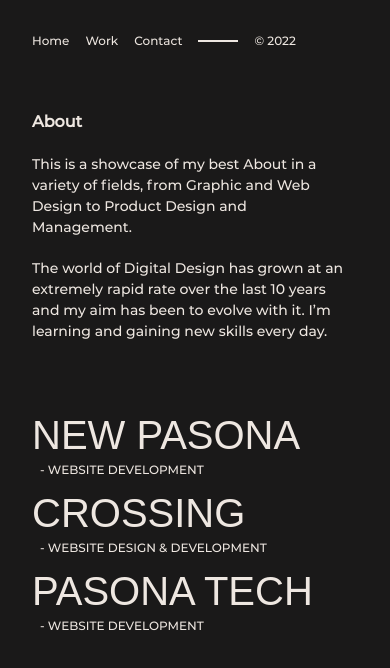
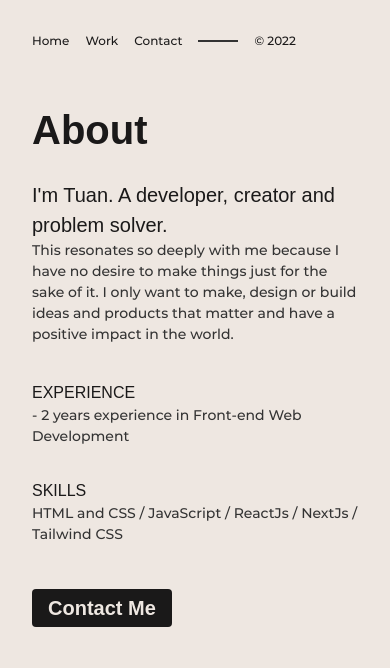
Before and after one commit to h-danhtuan/next-porfolio, a Next.js app: page /about in a window 390 px wide. Shown: the top 668 px of the page. Built offline with nearby package versions, Linux system fonts and the light colour scheme; a web font is replaced by a local one.

Commit message:
add about page and fix responsive

```diff
--- a/src/pages/about.js
+++ b/src/pages/about.js
@@ -2,8 +2,8 @@ import Link from "next/link";
 
 const About = () => {
   return (
-    <div className="flex flex-col lg:flex-row bg-[#1a1919] text-[12px] text-[#EEE7E1] min-h-screen">
-      <div className="w-full lg:w-1/12 px-8 font-mondium">
+    <div className="flex flex-col lg:flex-row bg-[#EEE7E1] text-[12px] min-h-screen">
+      <div className="w-full lg:w-1/12 px-8 font-mondium text-[#1a1919]">
         <div className="flex flex-row lg:flex-col mt-8 lg:mt-4">
           <div className="rotate-0 lg:-rotate-90 mr-4 lg:mr-0 lg:mt-20 desk:mt-24 z-50">
             <Link href="/">
@@ -20,56 +20,62 @@ const About = () => {
               <a className="">Contact</a>
             </Link>
           </div>
-          <div className="rotate-0 lg:-rotate-90 mr-4 lg:mr-0 mt-2 lg:mt-24 h-[2px] w-[40px] bg-[#EEE7E1] lg:-ml-2 xl:ml-1 2xl:ml-3 desk:ml-7"></div>
+          <div className="rotate-0 lg:-rotate-90 mr-4 lg:mr-0 mt-2 lg:mt-24 h-[2px] w-[40px] bg-[#333] lg:-ml-2 xl:ml-1 2xl:ml-3 desk:ml-7"></div>
           <div className="rotate-0 lg:-rotate-90 mr-4 lg:mr-0 lg:mt-40 xl:mt-64">
             &#169; 2022
           </div>
         </div>
       </div>
-      <div className="w-full lg:w-4/12 px-8 font-mondium pt-[60px] lg:pt-[300px] xl:pt-[380px] 2xl:pt-[400px] desk:pt-[430px] pr-10">
-        <div className="pb-5 font-semibold text-[16px]">About</div>
-        <div className="pb-5 font-thin text-[14px]">
-          This is a showcase of my best About in a variety of fields, from
-          Graphic and Web Design to Product Design and Management.
-        </div>
-        <div className="pb-5 font-thin text-[14px]">
-          The world of Digital Design has grown at an extremely rapid rate over
-          the last 10 years and my aim has been to evolve with it. I’m learning
-          and gaining new skills every day.
-        </div>
-      </div>
-      <div className="w-full lg:w-7/12 h-full px-8">
-        <div className=" uppercase pt-12 lg:pt-72 xl:pt-80 2xl:pt-64 font-extralight leading-tight lg:leading-none flex flex-col">
-          <div className="">
-            <Link href="/About/new-pasona">
-              <a className="font-grand text-[40px] lg:text-[75px] xl:text-[80px] 2xl:text-[100px]">
-                New Pasona
-              </a>
-            </Link>
-            <div className="text-[12px] leading-[20px] font-mondium ml-2 leading-[1em] mb-2">
-              - Website Development
+
+      {/* main content */}
+      <div className="w-full px-8 font-mondium pt-[50px] lg:pt-[65px] xl:pt-[70px] 2xl:pt-[90px] desk:pt-[105px] lg:ml-12 lg:pr-12">
+        <div className="flex flex-col lg:flex-row justify-between items-center text-[#1a1919]">
+          <div className="items-start w-full">
+            <div className="pb-5 font-semibold text-[40px] lg:text-[60px] xl:text-[75px] 2xl:text-[90px] desk:text-[120px] font-grand">
+              About
+            </div>
+            <div className="font-grand text-[20px] lg:text-[28px] xl:text-[36px]">
+              I&apos;m Tuan. A developer, creator and problem solver.
             </div>
           </div>
+          {/* <div className="md:w-1/2 lg:w-1/4 mb-4 lg:mb-0">
+            <img
+              src="https://res.cloudinary.com/liv/image/upload/v1641620884/me-2_napokr.jpg"
+              alt="self-image"
+              className="h-64"
+            />
+          </div> */}
+        </div>
 
-          <div className="">
-            <Link href="/About/crossing">
-              <a className="font-grand text-[40px] lg:text-[75px] xl:text-[80px] 2xl:text-[100px]">
-                Crossing
-              </a>
-            </Link>
-            <div className="text-[12px] leading-[20px] font-mondium ml-2 leading-[1em] mb-2">
-              - Website Design & Development
+        <div className="items-start">
+          <div className="pb-5 font-thin text-[14px] text-[#333] lg:w-3/4 2xl:w-3/5">
+            This resonates so deeply with me because I have no desire to make
+            things just for the sake of it. I only want to make, design or build
+            ideas and products that matter and have a positive impact in the
+            world.
+          </div>
+
+          <div className="mt-4">
+            <div className="uppercase font-grand text-[16px] lg:text-[18px] xl:text-[20px] text-[#1a1919]">
+              experience
+            </div>
+            <div className="font-mondium text-[14px] text-[#333]">
+              - 2 years experience in Front-end Web Development
             </div>
           </div>
-
-          <div>
-            <Link href="/About/pasona-tech">
-              <a className="font-grand text-[40px] lg:text-[75px] xl:text-[80px] 2xl:text-[100px]">
-                Pasona Tech
-              </a>
-            </Link>
-            <div className="text-[12px] leading-[20px] font-mondium ml-2 leading-[1em]">
-              - Website Development
+          <div className="mt-8">
+            <div className="uppercase font-grand text-[16px] lg:text-[18px] xl:text-[20px] text-[#1a1919]">
+              skills
+            </div>
+            <div className="font-mondium text-[14px] text-[#333]">
+              HTML and CSS / JavaScript / ReactJs / NextJs / Tailwind CSS
+            </div>
+            <div className="mt-12 mb-8">
+              <Link href="/contact">
+                <a className="bg-[#1a1919] text-[#EEE7E1] hover:opacity-70 font-bold py-2 px-4 rounded font-grand text-[20px]">
+                  Contact Me
+                </a>
+              </Link>
             </div>
           </div>
         </div>
--- a/src/pages/index.js
+++ b/src/pages/index.js
@@ -16,23 +16,21 @@ export default function Home() {
             </Link>
           </div>
           <div className="rotate-0 lg:-rotate-90 mr-4 lg:mr-0 mt-2 lg:mt-24 h-[2px] w-[40px] bg-[#1a1919] lg:-ml-2 xl:ml-1 2xl:ml-3 desk:ml-7"></div>
-          <div className="rotate-0 lg:-rotate-90 mr-4 lg:mr-0 lg:mt-40 lg:mt-72">
+          <div className="rotate-0 lg:-rotate-90 mr-4 lg:mr-0 lg:mt-48 xl:mt-72">
             &#169; 2022
           </div>
         </div>
       </div>
       <div className="w-full lg:w-4/12 px-8 font-mondium text-text-small pt-[60px] lg:pt-[300px] xl:pt-[430px] pr-10">
         <div className="pb-5 font-semibold text-[16px]">HOANG DANH TUAN</div>
-        <div className="pb-5 font-thin text-[14px]">
-          Web Developer, Salesforce Developer.
-        </div>
+        <div className="pb-5 font-thin text-[14px]">Frontend Developer.</div>
         <div className="pb-5 font-thin text-[14px]">
           Creating beautiful and engaging digital experiences in Da Nang,
           Vietnam.
         </div>
       </div>
       <div className="w-full lg:w-7/12 h-full px-8">
-        <div className="font-grand uppercase text-[70px] lg:text-[80px] xl:text-[130px] pt-12 lg:pt-56 font-extralight leading-tight lg:leading-none flex flex-col">
+        <div className="font-grand uppercase text-[50px] lg:text-[80px] xl:text-[130px] pt-12 lg:pt-56 font-extralight leading-tight lg:leading-none flex flex-col">
           <Link href="/work">
             <a className="">work</a>
           </Link>
```
